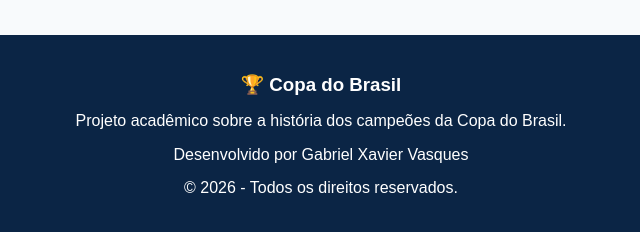
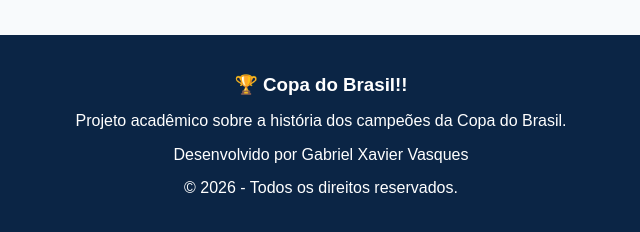
Before and after one commit to gabrielvasques5/Segunda.Parte.Projeto.Final, a plain HTML site: page index.html in a window 1280 px wide. Shown: the part 4143-4375 px from the top of the page, 319-959 px from the left. Drawn offline with Linux system fonts and the light colour scheme.

Commit message:
Parte inicial do projeto meu site

```diff
--- a/index.html
+++ b/index.html
@@ -449,7 +449,7 @@
 
     <footer>
 
-        <h3>🏆 Copa do Brasil</h3>
+        <h3>🏆 Copa do Brasil!!</h3>
 
         <p>
             Projeto acadêmico sobre a história dos campeões da Copa do Brasil.
```
Also changed, not shown: login.html (+1 -1 lines).
